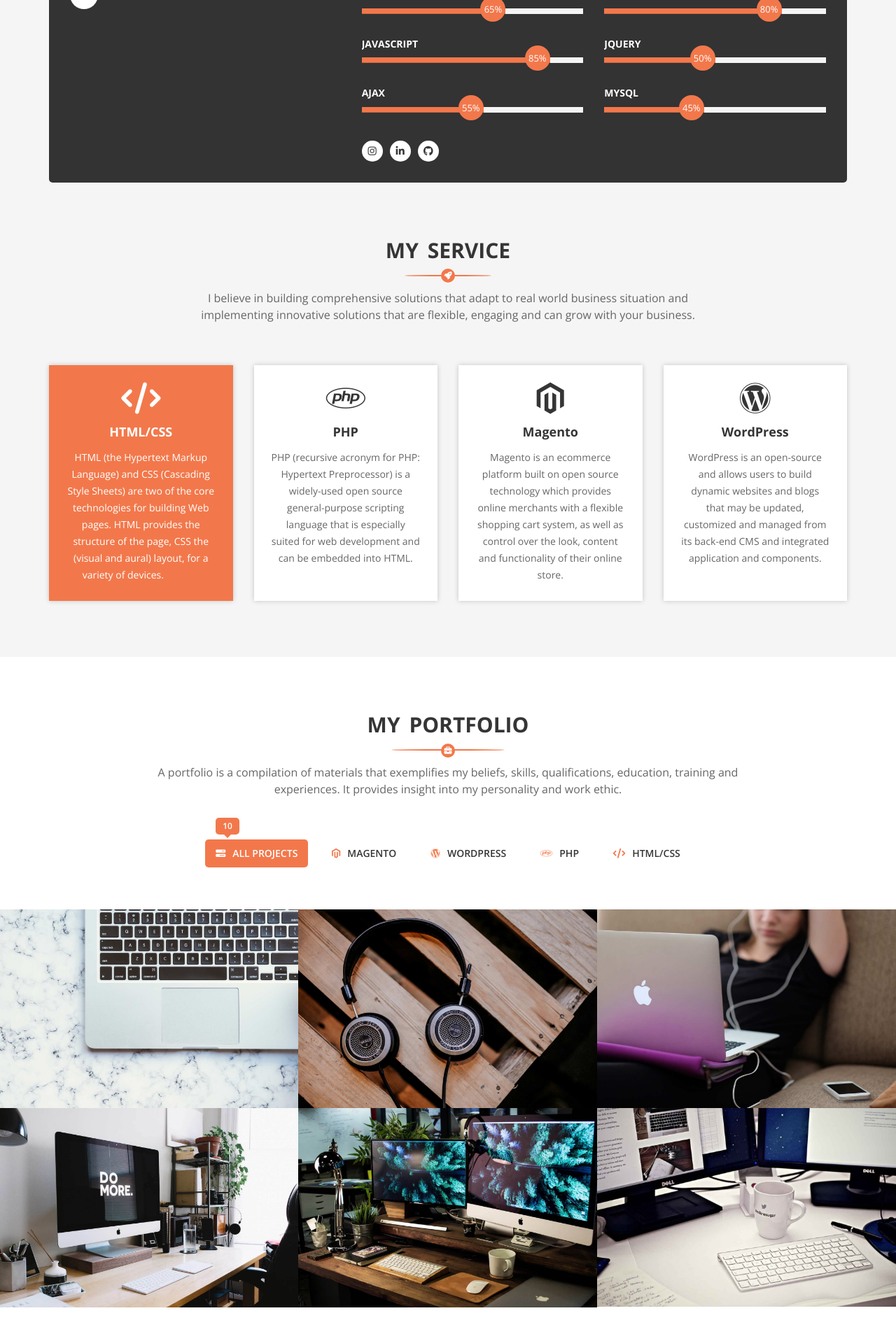
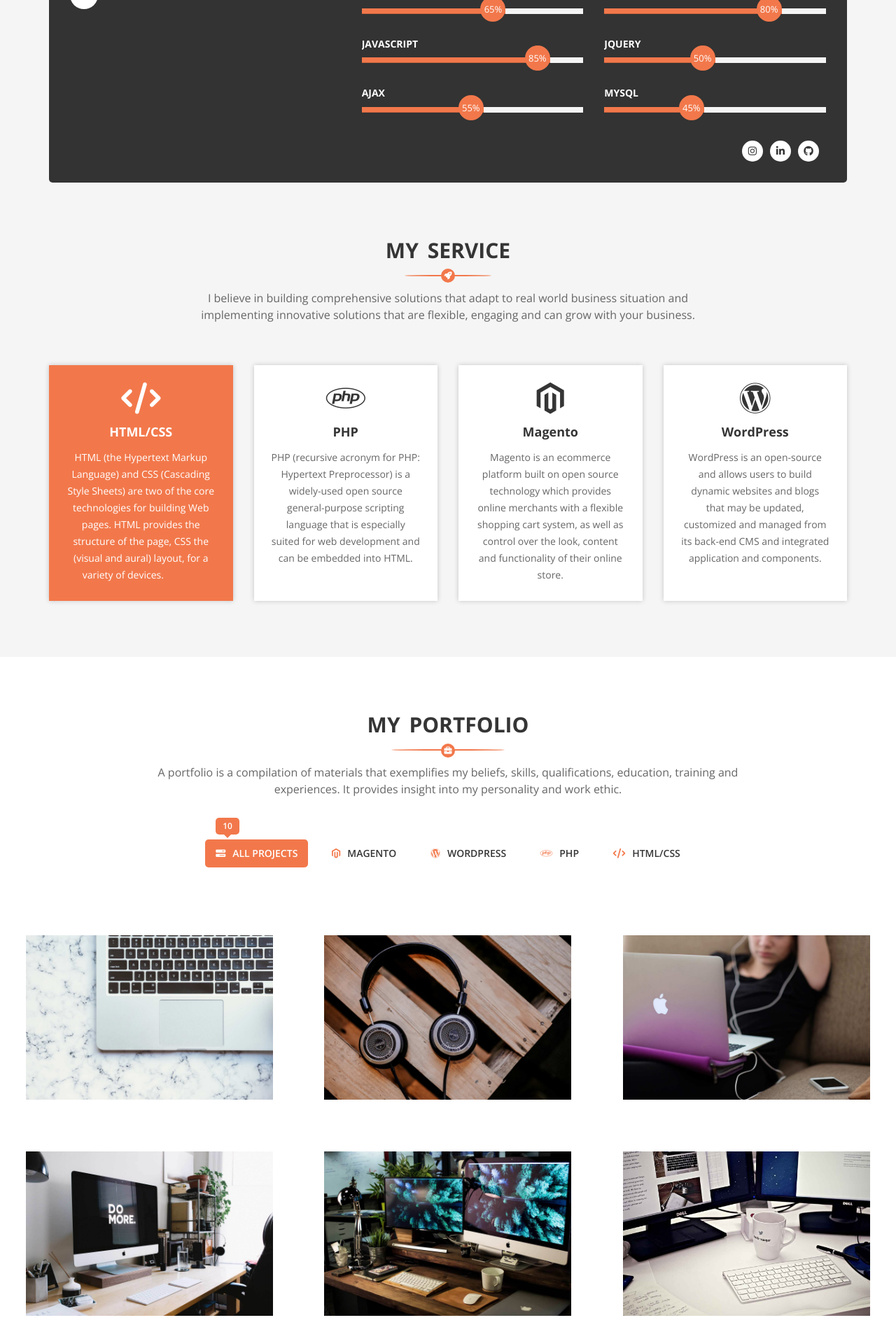
Before and after one commit to ritakbhardwaj/portfolio, a PHP site: page / in a window 1280 px wide. Shown: the part 966-2883 px from the top of the page at 70% size. Run offline with PHP 8.4, Linux system fonts and the light colour scheme; some libraries are stand-ins or nearby versions.

Commit message:
Update style.css

```diff
--- a/style.css
+++ b/style.css
@@ -792,7 +792,7 @@ ul .edu{
 }
 #about-me .social {
 	width: 100%;
-	text-align: left;
+	text-align: right;
 	margin-top: 20px;
 }
 #about-me .social ul li {
@@ -936,7 +936,7 @@ ul .edu{
 	margin: 0;
 }
 #portfolio .col-fix{
-	padding:0;
+	padding:37px;
 }
 #portfolio .portfolio-nav {
 	text-align: center;
```
